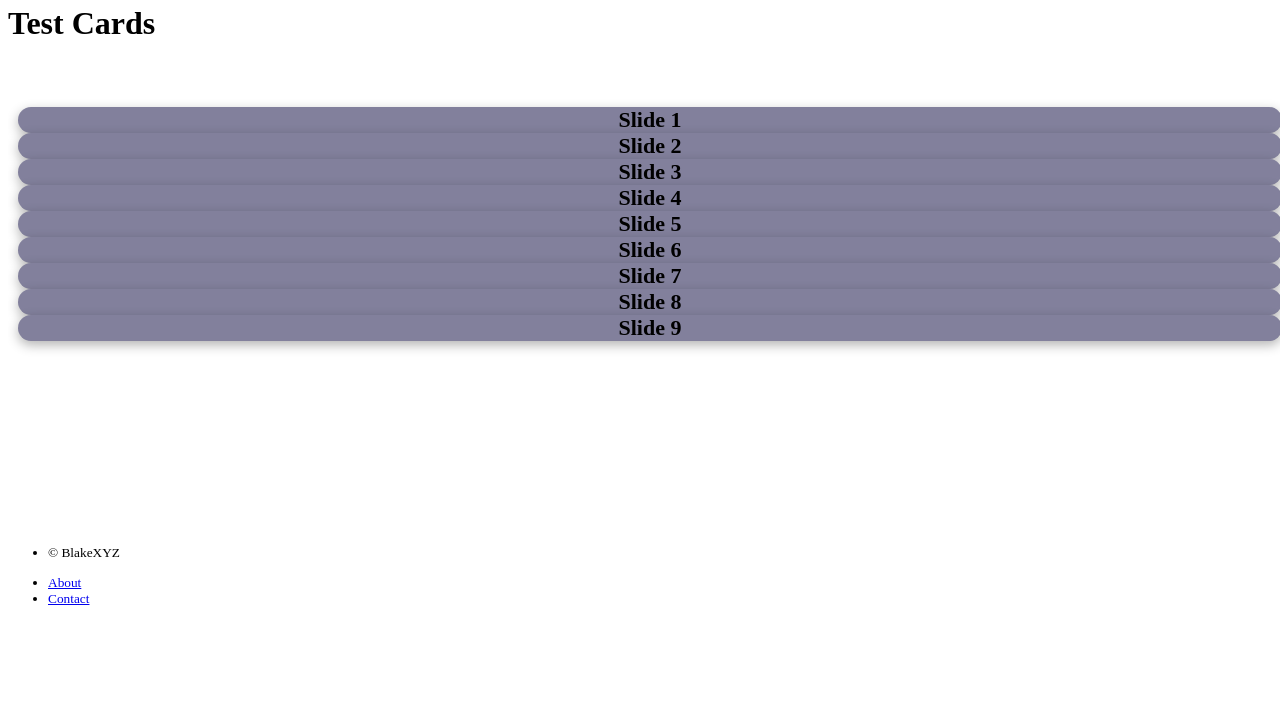
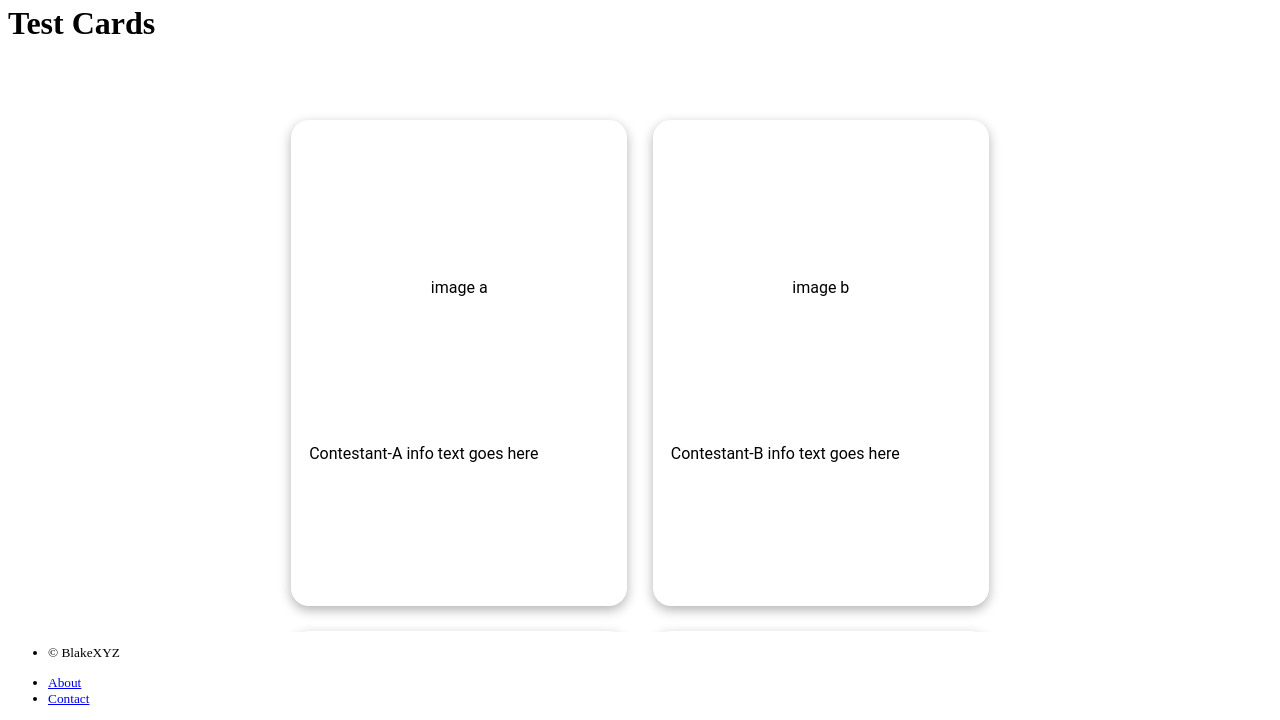
Before and after one commit to BlakeXYZ/webapp-hamburgers-vs-hotdogs, a Flask app: template webapp_hamburg_vs_hotdog/templates/public/test_cards.html in a window 1280 px wide. Shown: the part 148-868 px from the top of the page. Before the commit the page ends 753 px from the top, so only its background shows below. Run offline with Flask 3, Linux system fonts and the light colour scheme; the template is opened without the code that fills it, so the values that code supplies are empty; parts of the project's set-up code (start-up, migrations or seed data) failed here and were passed over.

Commit message:
test cards css [deploy]

```diff
--- a/webapp_hamburg_vs_hotdog/templates/public/test_cards.html
+++ b/webapp_hamburg_vs_hotdog/templates/public/test_cards.html
@@ -8,25 +8,61 @@
 
 
 
+
+      .swiper-container {
+        overflow: hidden;
+        width: 100%;
+        max-width: 900px;
+        margin: 0 auto;
+        height: 100%;
+        padding: 25px 10px;
+        font-family: 'Roboto', Arial, sans-serif;
+      }
+
       .swiper {
         width: 100%;
-        height: 400px;
+        height: 500px;
+        overflow: visible;
       }
       .swiper-slide {
         display: flex;
         align-items: center;
         justify-content: center;
         border-radius: 18px;
-        font-size: 22px;
-        font-weight: bold;
-        background-color: rgb(130, 128, 156);
-        box-shadow: 0 4px 12px rgba(0, 0, 0, 0.3); /* subtle border shadow */
+        overflow: visible;
+      }
+
+      .slide-contestant {
+        width: 90vw;           /* Responsive width for mobile */
+        max-width: 300px;      /* Limit on desktop */
+        aspect-ratio: 2/3;     /* Keeps height proportional to width */
+        background: #fff;
+        box-shadow: 0 4px 12px rgba(0,0,0,0.3);
+        margin: 1vw;
+        border-radius: 18px;
+        display: flex;
+        flex-direction: column;
+        justify-content: flex-start;
+        padding: 2%;
+      }
+
+      .slide-contestant-img-container {
+        width: 100%;
+        aspect-ratio: 1/1;     /* Square image area */
+        border-radius: 18px;
+        flex-shrink: 0;
+        display: flex;
+        align-items: center;
+        justify-content: center;
+        margin-bottom: 2%;
+
       }
 
 
       .swiper-button-next,
       .swiper-button-prev {
-        color: #ffffff1c;
+        color: #00000043;
+        height: 75%;
       }
 
 
@@ -44,19 +80,27 @@
     </div>
 </div>
 <br>
-            <div style="overflow: hidden; width: 100%;, height: 100%; padding: 25px 10px;">
+            <div class="swiper-container fs-6">
 
                 <div class="swiper mySwiper">
                 <div class="swiper-wrapper">
-                    <div class="swiper-slide">Slide 1</div>
-                    <div class="swiper-slide">Slide 2</div>
-                    <div class="swiper-slide">Slide 3</div>
-                    <div class="swiper-slide">Slide 4</div>
-                    <div class="swiper-slide">Slide 5</div>
-                    <div class="swiper-slide">Slide 6</div>
-                    <div class="swiper-slide">Slide 7</div>
-                    <div class="swiper-slide">Slide 8</div>
-                    <div class="swiper-slide">Slide 9</div>
+
+                {% for i in range(5) %}
+                <div class="swiper-slide">
+                      <div class="slide-contestant">
+                        <div class="slide-contestant-img-container fst-italic fw-light bg-primary">
+                        image a
+                        </div>
+                        Contestant-A info text goes here
+                      </div>
+                      <div class="slide-contestant">
+                        <div class="slide-contestant-img-container fst-italic fw-light bg-danger">
+                        image b
+                        </div>
+                        Contestant-B info text goes here
+                      </div>
+                    </div>
+                {% endfor %}
                 </div>
                 <div class="swiper-button-next"></div>
                 <div class="swiper-button-prev"></div>
```
Also changed, not shown: assets/js/test_cards.js (+3 -5 lines).
